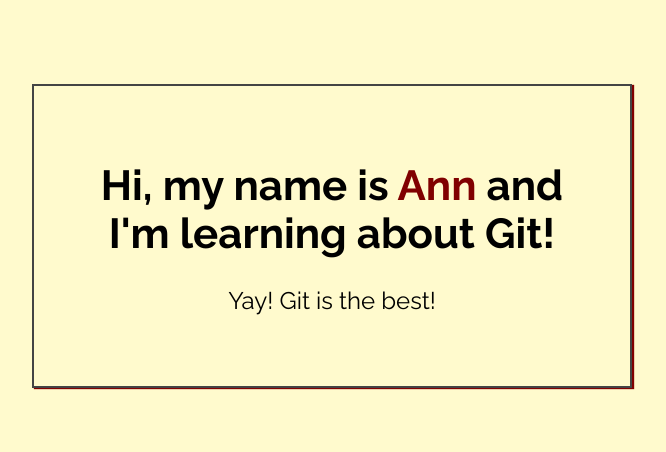
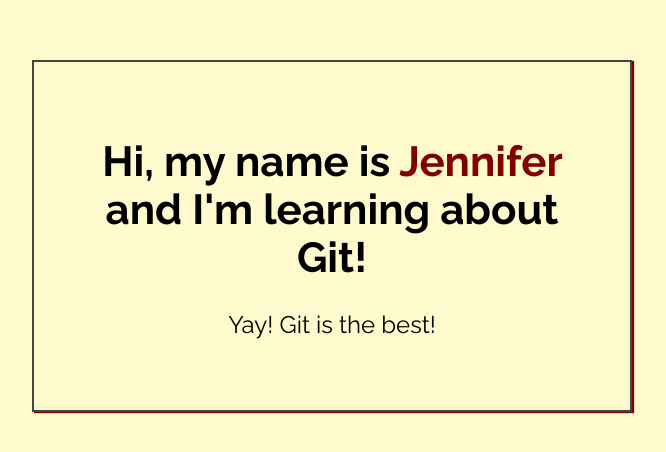
Before and after one commit to jennbenn06/my-first-repo, a plain HTML site: page index.html in a window 1280 px wide. Shown: the part 164-616 px from the top of the page, without its empty margins (308-974 px from the left). Drawn offline with Linux system fonts and the light colour scheme.

Commit message:
Changed first name in index.html

```diff
--- a/index.html
+++ b/index.html
@@ -14,7 +14,7 @@
 <body>
 
     <div class="greeting">
-        <h1>Hi, my name is <span class="highlight">Ann</span> and I'm learning about Git! </h1>
+        <h1>Hi, my name is <span class="highlight">Jennifer</span> and I'm learning about Git! </h1>
 
         <p>Yay! Git is the best!</p>
     </div>
```
